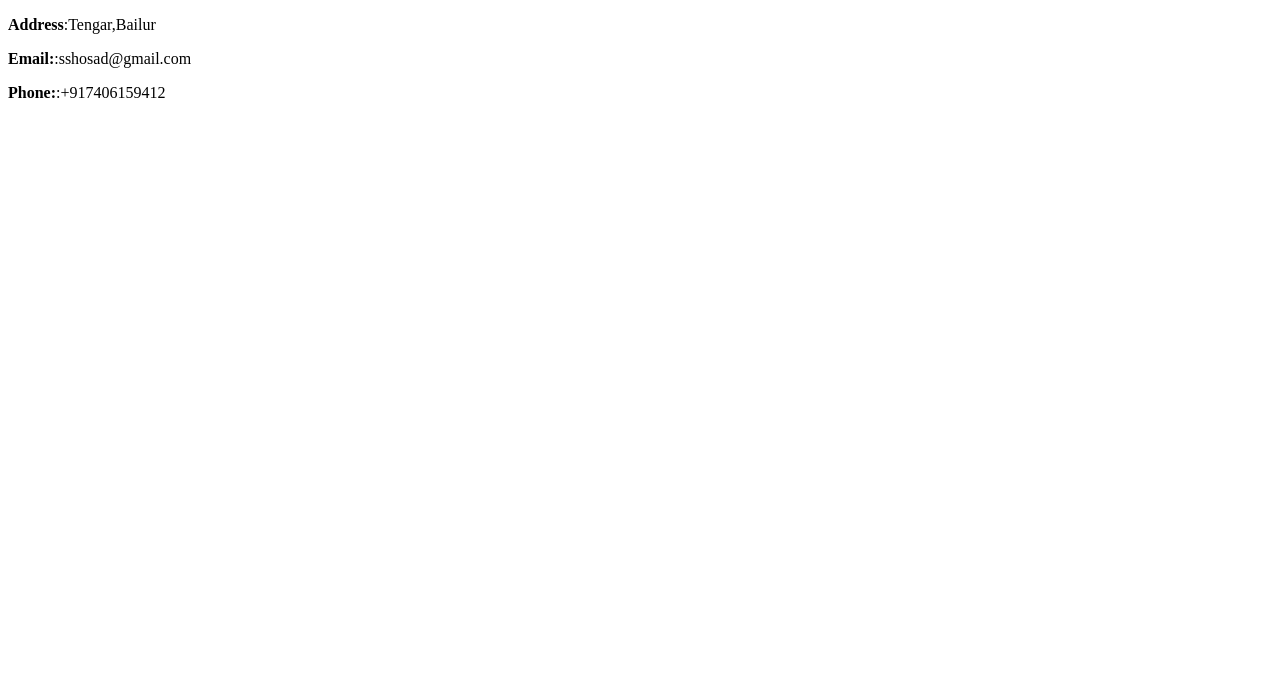
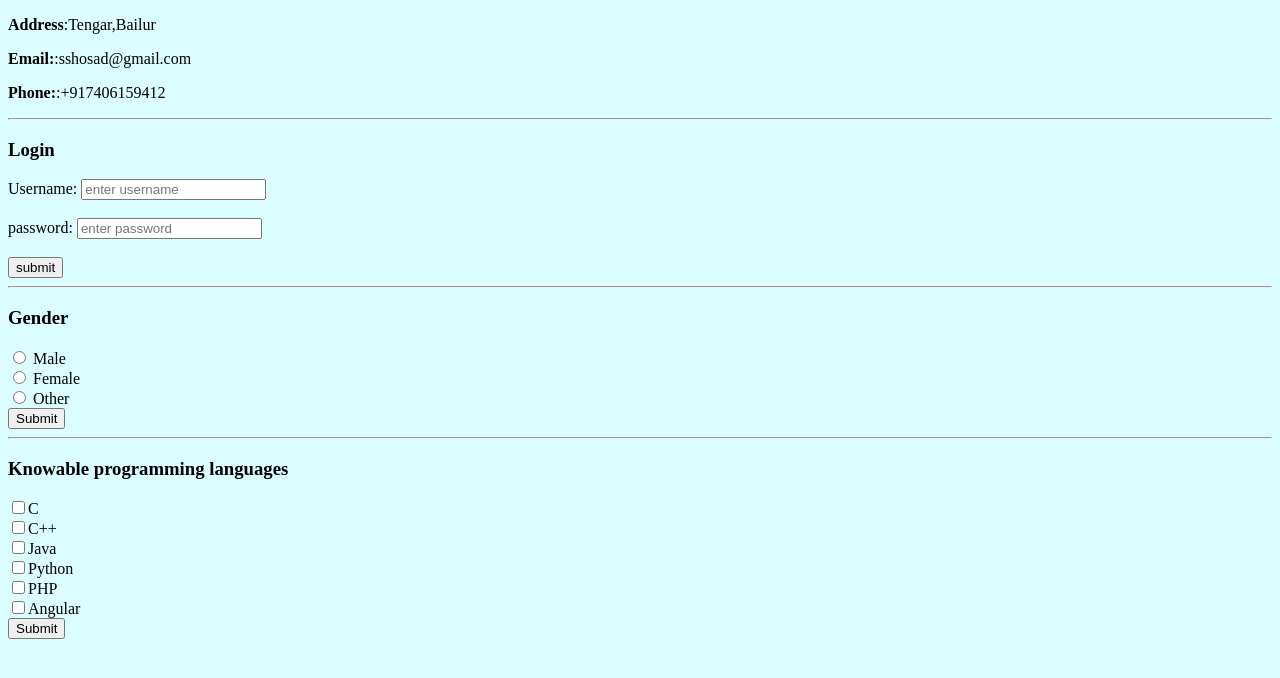
Before and after one commit to sshosad/Resume, a plain HTML site: page contact.html in a window 1280 px wide. Drawn offline with Linux system fonts and the light colour scheme.

Commit message:
Add files via upload

```diff
--- a/contact.html
+++ b/contact.html
@@ -3,10 +3,42 @@
     <head>
 
         <title>Contact us</title>
-        <body>
+        <body style="background-color: #dbfdff;">
             <p> <span style="font-weight: bold">Address</span>:Tengar,Bailur </p>
             <p> <span style="font-weight: bold">Email:</span>:sshosad@gmail.com </p>
             <p> <span style="font-weight: bold">Phone:</span>:+917406159412 </p>
+        <hr/>
+            <form>
+                <h3>Login</h3>
+                Username:
+                <input type="text" placeholder="enter username"/></br></br>
+
+                password:
+                <input type="password" placeholder="enter password"/></br></br>
+                <input type="button" value="submit">
+                <hr/>
+
+                <h3>Gender</h3>
+                <input type="radio" id="male" name="gender" value="male">
+                <label for="male">Male</label><br>
+                <input type="radio" id="female" name="gender" value="female">
+                <label for="female">Female</label><br>
+                <input type="radio" id="other" name="gender" value="other">
+                <label for="other">Other</label></br>
+                <input type="submit" value="Submit">
+                <hr/>
+                <h3>Knowable programming languages</h3>
+                <input type="checkbox" >C</br>
+                <input type="checkbox" >C++</br>
+                <input type="checkbox" >Java</br>
+                <input type="checkbox" >Python</br>
+                <input type="checkbox" >PHP</br>
+                <input type="checkbox" >Angular</br>
+                <input type="submit" value="Submit">
+
+
+
+            </form>
         </body>
     </head>
 </html>
```
Also changed, not shown: index.html (+4 -3 lines).
